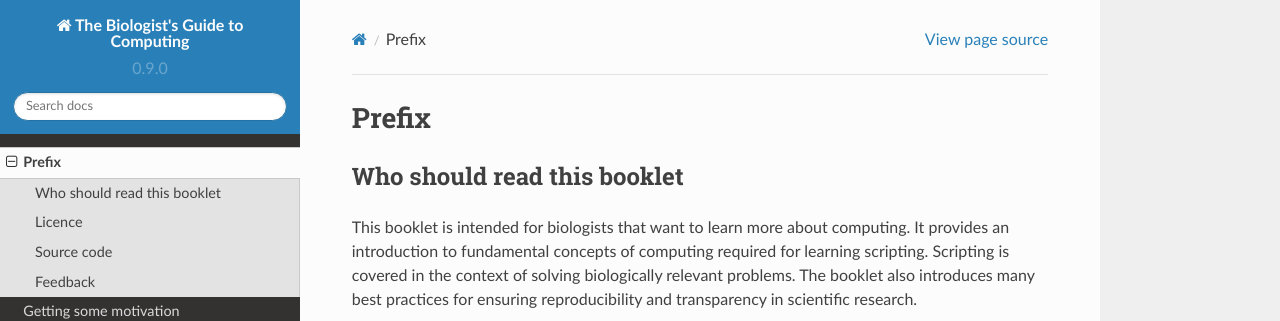
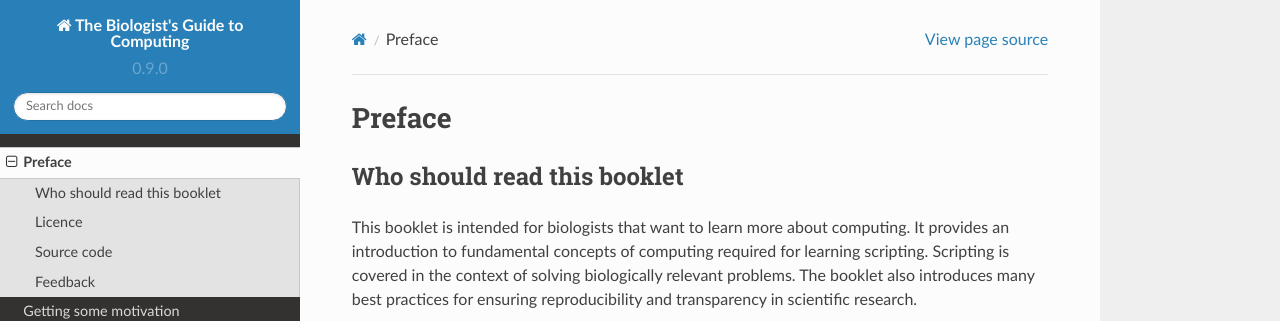
Before and after one commit to tjelvar-olsson/biologists-guide-to-computing, a Sphinx documentation site: the page built from source/preface.rst, in a window 1280 px wide and 981 px high. Shown: the top 321 px of the window. Built offline with Sphinx 7.4.7 and the Read the Docs theme 2.0.0, drawn with Linux system fonts in a browser that asks for light colours.

Commit message:
Renamed prefix chapter preface

```diff
--- a/source/index.rst
+++ b/source/index.rst
@@ -4,7 +4,7 @@ The Biologist's Guide to Computing
 .. toctree::
    :maxdepth: 2
 
-   prefix
+   preface
    getting-some-motivation
    how-to-think-like-a-computer
    first-steps-towards-automation
--- a/source/prefix.rst
+++ b/source/preface.rst
@@ -1,5 +1,5 @@
-Prefix
-======
+Preface
+=======
 
 
 Who should read this booklet
```
